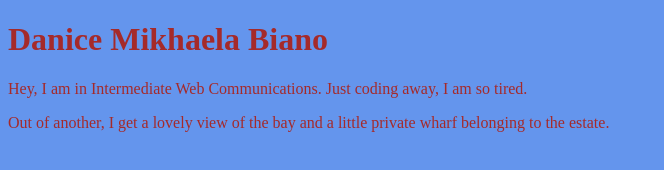
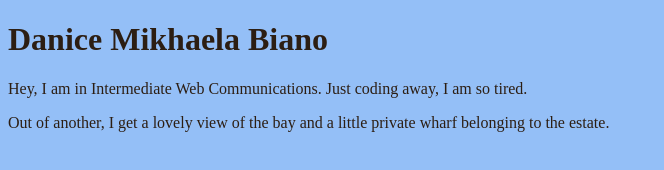
Before and after one commit to DaniceB/intermediate-web-first-repo, a plain HTML site: page index.html in a window 1280 px wide. Shown: the whole page, without its empty margins (0-664 px from the left). Drawn offline with Linux system fonts and the light colour scheme.

Commit message:
Revised colour + background colour

```diff
--- a/style.css
+++ b/style.css
@@ -1,4 +1,4 @@
 body{
-    background-color: cornflowerblue;
-    color: brown;
+    background-color: rgb(148, 191, 247);
+    color: rgb(44, 30, 19);
 }
```
